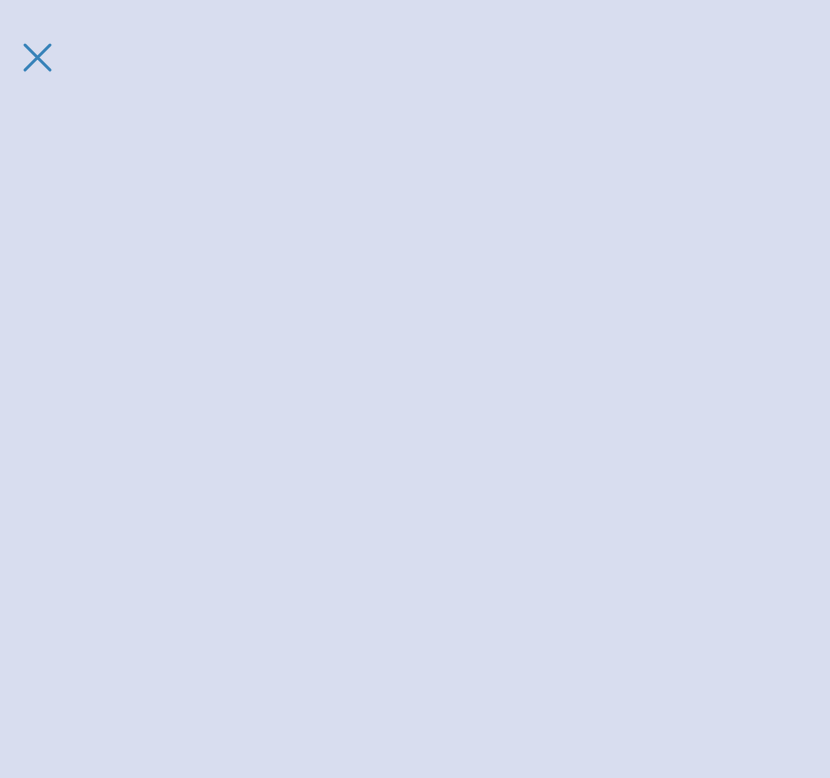
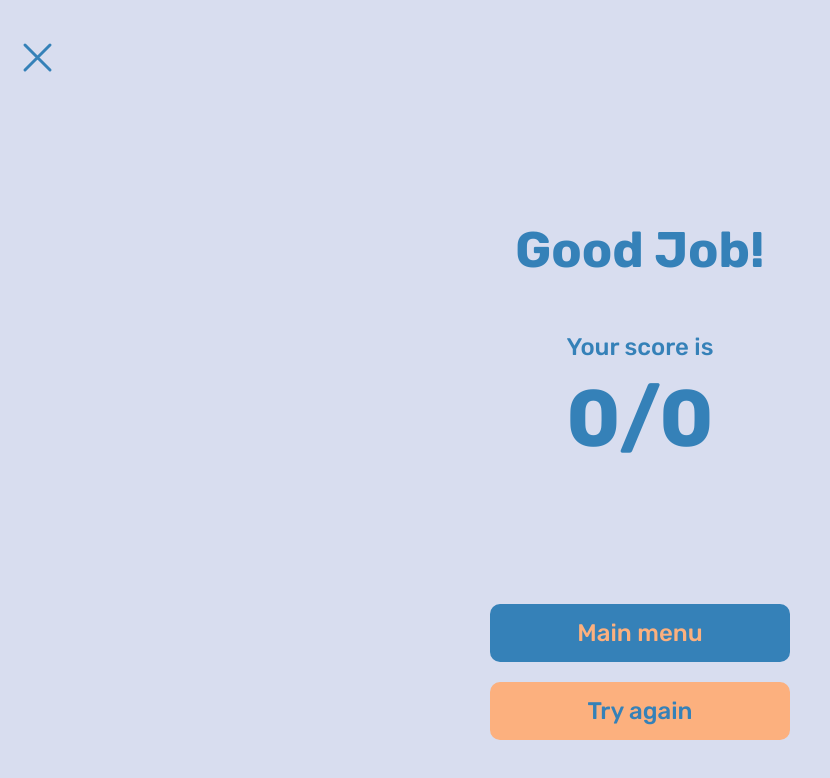
Before and after one commit to dtsioma/quiz-game, a React (Create React App) app: page /results in a window 1280 px wide. Before the commit this address had no page. Shown: the top 778 px of the page, without its empty margins (0-830 px from the left). Built offline with nearby package versions, Linux system fonts and the light colour scheme.

Commit message:
added Quiz Results

```diff
--- a/src/App.tsx
+++ b/src/App.tsx
@@ -40,7 +40,7 @@ function App() {
 
   return (
     <AppWrapper bgColor={state.theme.bgColor}>
-      {pathname !== "/" && (
+      {state.theme.showHeader && (
         <Header>
           <IconButton onClick={goToHome}>
             <Times variant="blue" />
--- a/src/components/AppRoutes.tsx
+++ b/src/components/AppRoutes.tsx
@@ -3,6 +3,7 @@ import { Routes, Route } from "react-router-dom";
 import { Countdown } from "../pages/Countdown";
 import { Home } from "../pages/Home";
 import { Quiz } from "../pages/Quiz";
+import { Results } from "../pages/Results";
 
 export const AppRoutes: React.FC = () => {
   return (
@@ -10,6 +11,7 @@ export const AppRoutes: React.FC = () => {
       <Route path="/" element={<Home />} />
       <Route path="/countdown" element={<Countdown />} />
       <Route path="/quiz" element={<Quiz />} />
+      <Route path="/results" element={<Results />} />
     </Routes>
   );
 };
--- a/src/components/Question.tsx
+++ b/src/components/Question.tsx
@@ -7,6 +7,7 @@ import { mainTheme } from "../styles/theme";
 import { useContext } from "react";
 import { AppContext } from "../context";
 import { Button } from "./Button";
+import { useNavigate } from "react-router";
 
 interface QuestionOption {
   name: string;
@@ -98,8 +99,12 @@ export const Question: React.FC = () => {
   const [secondsLeft, setSecondsLeft] = useState<number>(15);
   const [timerRest, setTimerRest] = useState<boolean>(false);
   const [hintCounter, setHintCounter] = useState<number>(3);
+  const navigate = useNavigate();
 
-  const { dispatch } = useContext(AppContext);
+  const { state, dispatch } = useContext(AppContext);
+  const {
+    progress: { done },
+  } = state;
 
   useEffect(() => {
     console.log(questionStatus);
@@ -184,13 +189,17 @@ export const Question: React.FC = () => {
       setTimeout(() => {
         if (timerRest) {
           setTimerRest(false);
-          nextQuestion();
+          if (done < 10) {
+            nextQuestion();
+          } else {
+            goToResults();
+          }
           setSecondsLeft(15);
         } else {
           setTimerRest(true);
           setSecondsLeft(5);
           setQuestionStatus("notAnswered");
-          setSubtitle("Now you know that this is");
+          setSubtitle("This was");
           dispatch({ type: "NOT_ANSWERED" });
         }
       }, 1000);
@@ -208,7 +217,7 @@ export const Question: React.FC = () => {
   };
 
   const useHint = () => {
-    if (questionStatus !== "default") return;
+    if (questionStatus !== "default" || hintCounter <= 0) return;
     if (hintCounter <= 0) {
       console.log("no hints left");
     }
@@ -241,10 +250,17 @@ export const Question: React.FC = () => {
     setSecondsLeft(15);
   };
 
+  const goToResults = () => {
+    navigate("/results");
+  };
+
   return (
     <>
       {timerRest ? (
-        <RestTimer>Next in {secondsLeft}</RestTimer>
+        <RestTimer>
+          {state.progress.done < 10 ? "Next " : "Results "}
+          in {secondsLeft}
+        </RestTimer>
       ) : (
         <QuestionTimer color={getTimerColor(secondsLeft)}>
           <>0:</>
@@ -283,8 +299,12 @@ export const Question: React.FC = () => {
       {questionStatus === "answeredCorrectly" ||
       questionStatus === "answeredIncorrectly" ||
       questionStatus === "notAnswered" ? (
-        <NextButton variant="blue" width="300px" clicked={goToNextQuestion}>
-          Next
+        <NextButton
+          variant="blue"
+          width="300px"
+          clicked={done < 10 ? goToNextQuestion : goToResults}
+        >
+          {done < 10 ? "Next" : "Go to Results"}
         </NextButton>
       ) : (
         <HintButton
--- a/src/context.tsx
+++ b/src/context.tsx
@@ -19,6 +19,7 @@ export interface ProgressStateProps {
 
 export interface ThemeStateProps {
   bgColor: string;
+  showHeader: boolean;
 }
 
 const initialState = {
@@ -28,6 +29,7 @@ const initialState = {
   },
   theme: {
     bgColor: mainTheme.colors.lavenderWeb,
+    showHeader: false,
   },
 };
 
--- a/src/pages/Countdown.tsx
+++ b/src/pages/Countdown.tsx
@@ -30,6 +30,7 @@ export const Countdown: React.FC = () => {
 
   useEffect(() => {
     dispatch({ type: "SET_BG_ORANGE" });
+    dispatch({ type: "SHOW_HEADER" });
   }, []);
 
   useEffect(() => {
--- a/src/pages/Home.tsx
+++ b/src/pages/Home.tsx
@@ -57,6 +57,7 @@ export const Home: React.FC = () => {
 
   useEffect(() => {
     dispatch({ type: "SET_BG_PURPLE" });
+    dispatch({ type: "HIDE_HEADER" });
   }, []);
 
   return (
--- a/src/pages/Quiz.tsx
+++ b/src/pages/Quiz.tsx
@@ -2,8 +2,8 @@ import React, { useEffect, useContext } from "react";
 import { Question } from "../components/Question";
 import styled from "styled-components";
 import { Main } from "../components/Main";
-import { mainTheme } from "../styles/theme";
 import { AppContext } from "../context";
+import { Navigate } from "react-router-dom";
 
 export interface QuizProgress {
   done: number;
@@ -17,15 +17,13 @@ export const Quiz: React.FC = () => {
 
   useEffect(() => {
     dispatch({ type: "SET_BG_PURPLE" });
+    dispatch({ type: "SHOW_HEADER" });
+    dispatch({ type: "RESET_PROGRESS" });
   }, []);
 
   return (
     <QuizMain>
-      {state.progress.done < 10 ? (
-        <Question />
-      ) : (
-        "You are done with the quiz!" // create QuizResult page
-      )}
+      <Question />
     </QuizMain>
   );
 };
--- /dev/null
+++ b/src/pages/Results.tsx
@@ -0,0 +1,91 @@
+import React, { useContext, useEffect } from "react";
+import { AppContext } from "../context";
+import styled from "styled-components";
+import { Main } from "../components/Main";
+import { mainTheme } from "../styles/theme";
+import { Button } from "../components/Button";
+import { useNavigate } from "react-router";
+
+const ResultsMain = styled(Main)`
+  height: calc(100% - 78px);
+
+  justify-content: center;
+`;
+
+const ResultsWrapper = styled.div`
+  display: flex;
+  flex-direction: column;
+  flex-grow: 1;
+  justify-content: center;
+  text-align: center;
+`;
+
+const Title = styled.h1`
+  font-size: 50px;
+  font-weight: bold;
+  text-align: center;
+  color: ${mainTheme.colors.steelBlue};
+`;
+
+const Score = styled.div`
+  font-size: 24px;
+  color: ${mainTheme.colors.steelBlue};
+  margin-top: 20px;
+`;
+
+const ScoreLarge = styled.div`
+  font-size: 80px;
+  font-weight: bold;
+  color: ${mainTheme.colors.steelBlue};
+  margin: 10px 0;
+`;
+
+const ResultsButtonsWrapper = styled.div`
+  display: flex;
+  align-items: center;
+  flex-direction: column;
+  margin: auto auto 60px;
+`;
+
+const ResultsButton = styled(Button)`
+  font-size: 24px;
+  margin-top: 20px;
+`;
+
+export const Results: React.FC = ({}) => {
+  const { state, dispatch } = useContext(AppContext);
+  const navigate = useNavigate();
+
+  useEffect(() => {
+    dispatch({ type: "SET_BG_PURPLE" });
+    dispatch({ type: "SHOW_HEADER" });
+  }, []);
+
+  const goToHome = () => {
+    navigate("/");
+  };
+
+  const tryAgain = () => {
+    navigate("/countdown");
+  };
+
+  return (
+    <ResultsMain>
+      <ResultsWrapper>
+        <Title>Good Job!</Title>
+        <Score>Your score is</Score>
+        <ScoreLarge>
+          {state.progress.correct}/{state.progress.done}
+        </ScoreLarge>
+      </ResultsWrapper>
+      <ResultsButtonsWrapper>
+        <ResultsButton variant="blue" width="300px" clicked={goToHome}>
+          Main menu
+        </ResultsButton>
+        <ResultsButton variant="orange" width="300px" clicked={tryAgain}>
+          Try again
+        </ResultsButton>
+      </ResultsButtonsWrapper>
+    </ResultsMain>
+  );
+};
--- a/src/reducers.ts
+++ b/src/reducers.ts
@@ -4,9 +4,15 @@ import { mainTheme } from "./styles/theme";
 export type ProgressAction =
   | { type: "ANSWERED_CORRECTLY" }
   | { type: "ANSWERED_INCORRECTLY" }
-  | { type: "NOT_ANSWERED" };
+  | { type: "NOT_ANSWERED" }
+  | { type: "RESET_PROGRESS" };
 
-export type ThemeAction = { type: "SET_BG_PURPLE" } | { type: "SET_BG_ORANGE" };
+export type ThemeAction =
+  | { type: "SET_BG_PURPLE" }
+  | { type: "SET_BG_ORANGE" }
+  | { type: "SET_BG_BLUE" }
+  | { type: "SHOW_HEADER" }
+  | { type: "HIDE_HEADER" };
 
 export const progressReducer = (
   state: ProgressStateProps,
@@ -25,6 +31,12 @@ export const progressReducer = (
         ...state,
         done: ++state.done,
       };
+    case "RESET_PROGRESS":
+      return {
+        ...state,
+        done: 0,
+        correct: 0,
+      };
     default:
       return state;
   }
@@ -42,6 +54,21 @@ export const themeReducer = (state: ThemeStateProps, action: ThemeAction) => {
         ...state,
         bgColor: mainTheme.colors.macAndCheese,
       };
+    case "SET_BG_BLUE":
+      return {
+        ...state,
+        bgColor: mainTheme.colors.steelBlue,
+      };
+    case "SHOW_HEADER":
+      return {
+        ...state,
+        showHeader: true,
+      };
+    case "HIDE_HEADER":
+      return {
+        ...state,
+        showHeader: false,
+      };
     default:
       return state;
   }
--- a/src/states.ts
+++ b/src/states.ts
@@ -42,7 +42,7 @@ const states = [
   {
     code: "DC",
     char: "y",
-    name: "District Of Columbia",
+    name: "DC",
   },
   {
     code: "FL",
```
